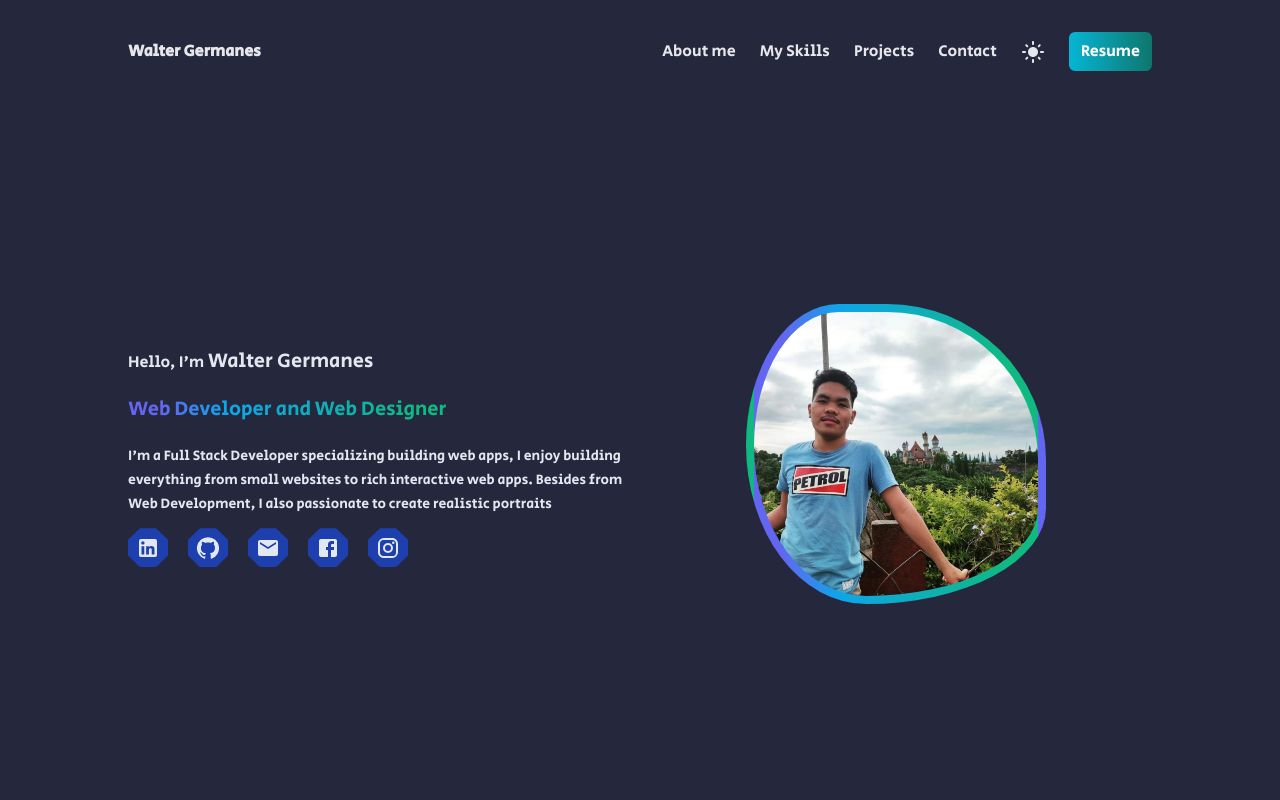
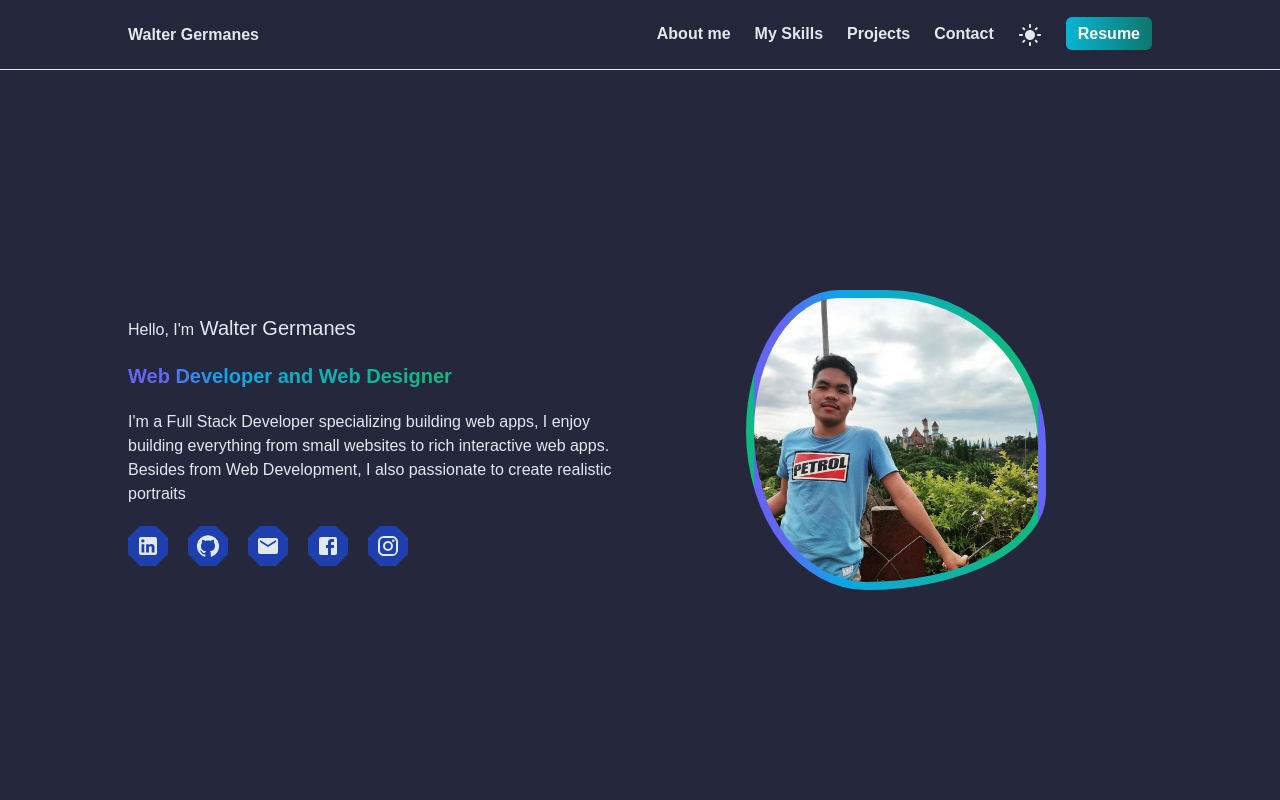
Before and after one commit to waltergermanes/waltergermanes, a React (Vite) app: page / in a window 1280 px wide. Shown: the top 800 px of the page. Built offline with nearby package versions, Linux system fonts and the light colour scheme.

Commit message:
change font

```diff
--- a/index.html
+++ b/index.html
@@ -7,10 +7,7 @@
     <title>Vite + React</title>
   </head>
   <style>
-    @import url('https://fonts.googleapis.com/css2?family=Secular+One&display=swap');
-    *{
-      font-weight: 100;
-    }
+    @import url('https://fonts.googleapis.com/css2?family=Poppins:wght@200&display=swap');
   </style>
   <body>
     <div id="root"></div>
--- a/src/App.jsx
+++ b/src/App.jsx
@@ -13,13 +13,11 @@ function App() {
   const [open, setOpen] = useState(false)
   const [darkMode, setDarkMode] = useState(true)
   return (
-    <div id='home' className={darkMode ? 'dark' : ''}>
-      <div className=' scroll-smooth'>
+    <div id='home' className={darkMode ? 'dark scroll-smooth' : ' scroll-smooth'}>
      <div className="bg-slate-100 text-slate-950 dark:text-gray-200 dark:bg-[#25273C] ">
-     <Slide direction='down'>
-     <div className=' w-full pt-5 sm:pt-10 p-5 lg:px-32 flex justify-between items-center'>
+         <div className='z-10 fixed top-0 backdrop-blur-lg w-full h-[70px] border-b px-5 lg:px-32 flex justify-between items-center'>
           <a href='#home' className='font-extrabold cursor-pointer'>Walter Germanes</a>
-          <ul className='sm:flex justify-end gap-6 items-center font-extrabold hidden'>
+          <ul className='sm:flex justify-end gap-6 items-center font-bold hidden'>
             <li className='hover:from-pink-500 hover:to-yellow-500'><a href='#about'>About me</a></li>
             <li ><a href='#skills'>My Skills</a></li>
             <li ><a href='#projects'>Projects</a></li>
@@ -35,7 +33,6 @@ function App() {
             : <span onClick={()=> setOpen(!open)} className='duration-500 transform transition ease-in-out cursor-pointer sm:hidden'><Menu fontSize='large'/></span>
         }
       </div>
-      </Slide>
         <Home/>
      </div>
        <About/>
@@ -43,7 +40,6 @@ function App() {
        <Project/>
        <Contact/>
     </div>
-    </div>
   )
 }
 
--- a/src/Home.jsx
+++ b/src/Home.jsx
@@ -8,13 +8,13 @@ const Home= () => {
   return (
     <>
 
-    <div className='text-slate-800 dark:text-slate-200 min-h-screen sm:min-h-screen flex flex-col sm:flex-row justify-between items-center px-5 lg:px-32 mt-10 sm:mt-[-30px]'>
+    <div className='text-slate-800 dark:text-slate-200 min-h-screen sm:min-h-screen flex flex-col sm:flex-row justify-between items-center px-5 lg:px-32 '>
 
-       <div className='flex-1 flex flex-col gap-5'>
+       <div className='flex-1 flex flex-col gap-5 mt-20 '>
        <Slide direction='left'>
        <span>Hello, I'm<span className='text-sm sm:text-xl'> Walter Germanes</span></span>
         <Typed
-                className='text-xl sm:text-xl md:text-xl text-transparent bg-clip-text bg-gradient-to-r from-indigo-500 from-10% via-sky-500 via-30% to-emerald-500 to-90%'
+                className='text-xl font-extrabold sm:text-xl md:text-xl text-transparent bg-clip-text bg-gradient-to-r from-indigo-500 from-10% via-sky-500 via-30% to-emerald-500 to-90%'
                 strings={[
                     'Web Developer and Web Designer']}
                     typeSpeed={40}
@@ -23,34 +23,34 @@ const Home= () => {
 
                 </Typed>
 
-        <span className='leading-6 font-extralight text-sm sm:text-md '> I'm a Full Stack Developer specializing building
+        <span className='leading-6 font-extralight text-sm sm:text-base '> I'm a Full Stack Developer specializing building
         web apps, I enjoy building everything from small websites to rich interactive web apps.
         Besides from Web Development, I also passionate to create realistic portraits
         </span>
 
         <div className=' flex w-50 gap-5 '>
              <Rotate>
-               <a href='k' className='bg-blue-800 p-2 icon cursor-pointer hover:scale-105 hover:ease-in-out duration-100'>
+               <a href='k' className='bg-blue-800 p-2 flex items-center icon cursor-pointer hover:scale-105 hover:ease-in-out duration-100'>
                  <LinkedIn size={25} color='inherit'/>
               </a>
              </Rotate>
              <Rotate>
-               <a href='k' className='bg-blue-800 p-2 icon cursor-pointer hover:scale-105 hover:ease-in-out duration-100'>
+               <a href='k' className='bg-blue-800 p-2 flex items-center icon cursor-pointer hover:scale-105 hover:ease-in-out duration-100'>
                  <GitHub size={25} color='inherit'/>
               </a>
              </Rotate>
              <Rotate>
-               <a href='k' className='bg-blue-800 p-2 icon cursor-pointer hover:scale-105 hover:ease-in-out duration-100'>
+               <a href='k' className='bg-blue-800 p-2 flex items-center icon cursor-pointer hover:scale-105 hover:ease-in-out duration-100'>
                  <Mail size={25} color='inherit'/>
               </a>
              </Rotate>
              <Rotate>
-               <a href='k' className='bg-blue-800 p-2 icon cursor-pointer hover:scale-105 hover:ease-in-out duration-100'>
+               <a href='k' className='bg-blue-800 p-2 flex items-center icon cursor-pointer hover:scale-105 hover:ease-in-out duration-100'>
                  <Facebook size={25} color='inherit'/>
               </a>
              </Rotate>
              <Rotate>
-               <a href='k' className='bg-blue-800 p-2 icon cursor-pointer hover:scale-105 hover:ease-in-out duration-100'>
+               <a href='k' className='bg-blue-800 p-2 flex items-center icon cursor-pointer hover:scale-105 hover:ease-in-out duration-100'>
                  <Instagram size={25} color='inherit'/>
               </a>
              </Rotate>
@@ -58,7 +58,7 @@ const Home= () => {
         </Slide>
        </div>
 
-       <div className='mt-[-85px] sm:mt-0 flex-1 flex justify-center'>
+       <div className='flex-1 flex justify-center mt-20 '>
         <Slide direction='right'>
         <img className="animate-me w-[300px] transition transform ease-in-out hover:translate-y-[-10px] sm:h-[300px] object-contain border-8 border-transparent bg-gradient-to-r from-indigo-500 from-10% via-sky-500 via-30% to-emerald-500 to-90%" src={pic} alt='me'/>
         </Slide>
```
